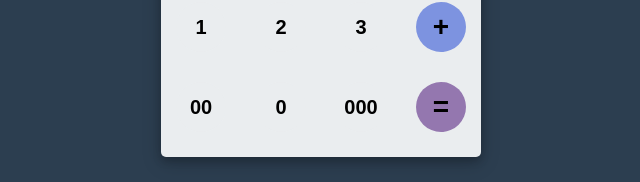
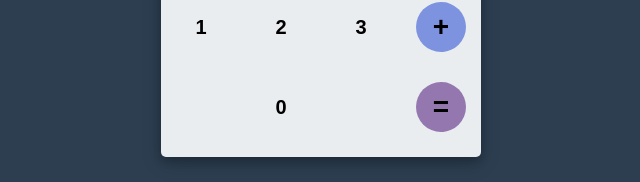
Before and after one commit to 0xNaim/Simple-Calculator, a plain HTML site: page index.html in a window 1280 px wide. Shown: the part 431-613 px from the top of the page, without its empty margins (319-959 px from the left). Drawn offline with Linux system fonts and the light colour scheme.

Commit message:
index page updated

```diff
--- a/index.html
+++ b/index.html
@@ -34,9 +34,9 @@
 					<button class="number number-hover" id="2">2</button>
 					<button class="number number-hover" id="3">3</button>
 					<button class="operator" id="+">+</button>
-					<button class="number number-hover" id="00">00</button>
+					<button class="empty" id=""></button>
 					<button class="number number-hover" id="0">0</button>
-					<button class="number number-hover" id="000">000</button>
+					<button class="empty" id=""></button>
 					<button class="operator" id="=">=</button>
 				</div>
 			</div>
```
